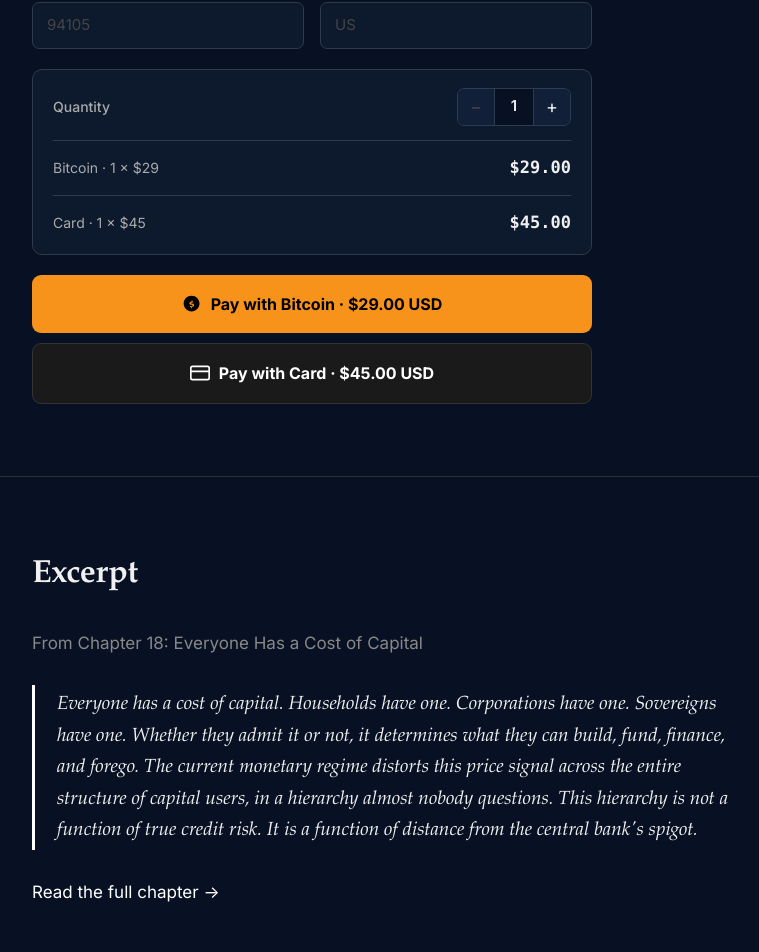
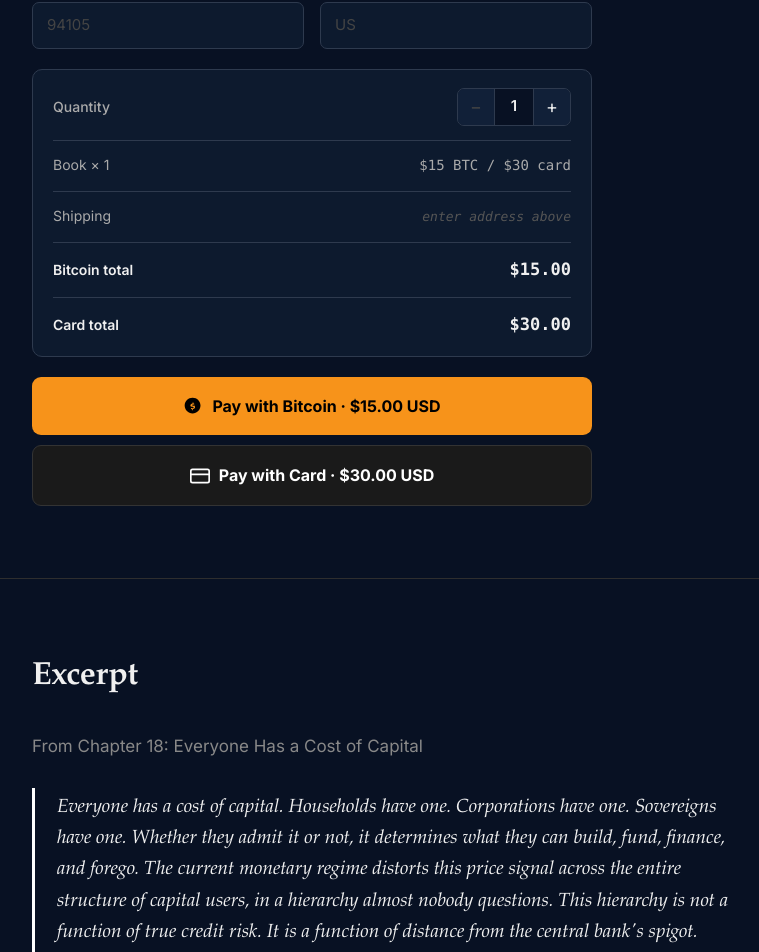
Before and after one commit to sziller/_dlc_plaza_fe, a Vue app: page /endgame in a window 1280 px wide. Shown: the part 4142-5094 px from the top of the page, without its empty margins (252-1011 px from the left). Built offline with nearby package versions, Linux system fonts and the light colour scheme; no server answers.

Commit message:
Check shipping

```diff
--- a/src/components/BookCheckout.vue
+++ b/src/components/BookCheckout.vue
@@ -73,11 +73,23 @@
           </div>
         </div>
         <div class="bc-summary-line">
-          <span class="bc-summary-desc">Bitcoin · {{ form.quantity }} × $29</span>
+          <span class="bc-summary-desc">Book × {{ form.quantity }}</span>
+          <span class="bc-summary-total bc-summary-subtle">$15 BTC / $30 card</span>
+        </div>
+        <div class="bc-summary-line">
+          <span class="bc-summary-desc">Shipping</span>
+          <span class="bc-summary-total bc-summary-subtle">
+            <span v-if="shippingLoading" class="bc-shipping-calc">calculating…</span>
+            <span v-else-if="shippingCost !== null">${{ shippingCost.toFixed(2) }}</span>
+            <span v-else class="bc-shipping-calc">enter address above</span>
+          </span>
+        </div>
+        <div class="bc-summary-line bc-summary-line--total">
+          <span class="bc-summary-desc">Bitcoin total</span>
           <span class="bc-summary-total">${{ totalBtc }}</span>
         </div>
-        <div class="bc-summary-line">
-          <span class="bc-summary-desc">Card · {{ form.quantity }} × $45</span>
+        <div class="bc-summary-line bc-summary-line--total">
+          <span class="bc-summary-desc">Card total</span>
           <span class="bc-summary-total">${{ totalCard }}</span>
         </div>
       </div>
@@ -104,7 +116,7 @@
 </template>
 
 <script setup>
-import { ref, computed } from 'vue'
+import { ref, computed, watch } from 'vue'
 import axios from 'axios'
 
 const form = ref({
@@ -124,14 +136,54 @@ const form = ref({
 const loadingBtc = ref(false)
 const loadingCard = ref(false)
 const error = ref('')
+const shippingCost = ref(null)
+const shippingLoading = ref(false)
 
-const totalBtc = computed(() => (form.value.quantity * 29).toFixed(2))
-const totalCard = computed(() => (form.value.quantity * 45).toFixed(2))
+const BASE_BTC = 15
+const BASE_CARD = 30
+
+const totalBtc = computed(() => {
+  const shipping = shippingCost.value ?? 0
+  return (BASE_BTC * form.value.quantity + shipping).toFixed(2)
+})
+const totalCard = computed(() => {
+  const shipping = shippingCost.value ?? 0
+  return (BASE_CARD * form.value.quantity + shipping).toFixed(2)
+})
 
 function incQty() { form.value.quantity++ }
 function decQty() { if (form.value.quantity > 1) form.value.quantity-- }
 
 const base = import.meta.env.VITE_BOOK_API || ''
+
+let shippingDebounce = null
+watch(
+  () => [form.value.street1, form.value.city, form.value.postcode, form.value.country, form.value.quantity],
+  ([street1, city, postcode, country]) => {
+    if (!street1 || !city || !postcode || !country) return
+    clearTimeout(shippingDebounce)
+    shippingDebounce = setTimeout(async () => {
+      shippingLoading.value = true
+      try {
+        const { data } = await axios.post(`${base}/api/get-shipping-cost`, {
+          quantity: form.value.quantity,
+          shipping: {
+            street1,
+            city,
+            postcode,
+            country_code: country,
+            state_code: form.value.state || undefined,
+          },
+        })
+        shippingCost.value = data.shippingCost
+      } catch {
+        shippingCost.value = null
+      } finally {
+        shippingLoading.value = false
+      }
+    }, 600)
+  }
+)
 
 async function validateAddress() {
   try {
@@ -338,6 +390,11 @@ async function submitCard() {
   border-top: 1px solid #2e3a4e;
 }
 
+.bc-summary-line--total .bc-summary-desc {
+  color: #f0f0f0;
+  font-weight: 600;
+}
+
 .bc-summary-desc {
   font-size: 14px;
   color: #aaa;
@@ -348,6 +405,19 @@ async function submitCard() {
   font-weight: 700;
   color: #f0f0f0;
   font-family: ui-monospace, 'SF Mono', Menlo, Consolas, monospace;
+}
+
+.bc-summary-subtle {
+  font-size: 14px;
+  font-weight: 400;
+  color: #aaa;
+}
+
+.bc-shipping-calc {
+  font-style: italic;
+  color: #555;
+  font-family: inherit;
+  font-size: 13px;
 }
 
 /* Error */
```
Also changed, not shown: api/_shipping.js (added, +45 -0 lines), api/create-invoice.js (+11 -7 lines), api/create-stripe-session.js (+25 -1 lines), api/get-shipping-cost.js (added, +32 -0 lines).
